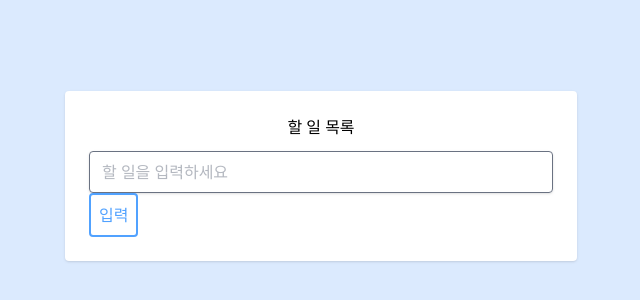
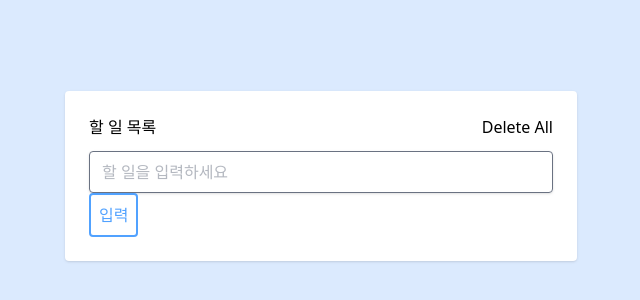
Before and after one commit to Bigdata92/clone-react-ts, a React (Vite) app: page / in a window 1280 px wide. Shown: the part 224-524 px from the top of the page, without its empty margins (319-959 px from the left). Built offline with nearby package versions, Linux system fonts and the light colour scheme.

Commit message:
할 일 리스트 모두 지우기 버튼 생성

```diff
--- a/src/App.tsx
+++ b/src/App.tsx
@@ -28,11 +28,16 @@ export default function App() {
     setValue("");
   };
 
+  const handleRemoveClick = () => {
+    setTodoData([]);
+  };
+
   return (
     <div className='flex items-center justify-center w-screen h-screen bg-blue-100'>
       <div className='w-full p-6 m-4 bg-white rounded shadow lg:w-3/4 lg:max-w-lg'>
-        <div className='flex justify-center mb-3'>
+        <div className='flex justify-between mb-3'>
           <h1>할 일 목록</h1>
+          <button onClick={handleRemoveClick}>Delete All</button>
         </div>
 
         <Lists handleClick={handleClick} todoData={todoData} setTodoData={setTodoData} />
```
